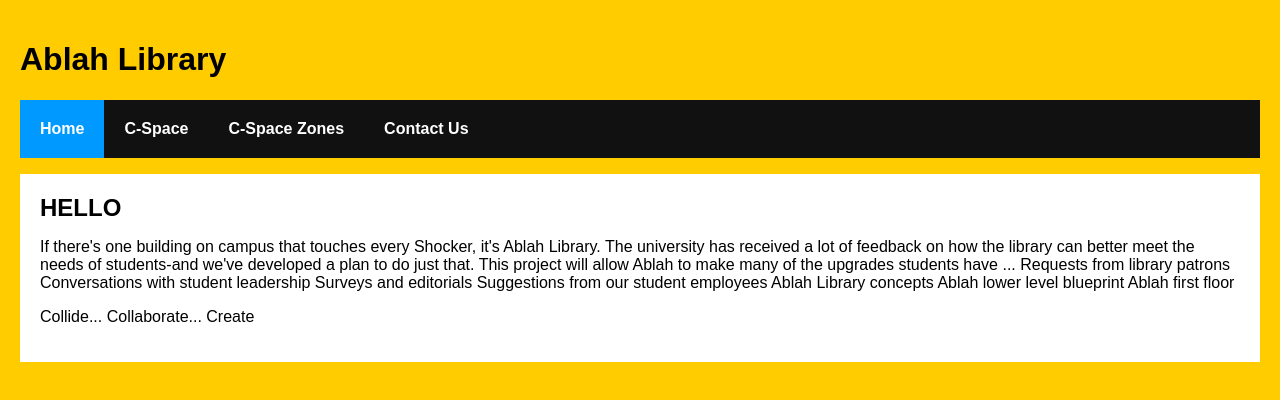
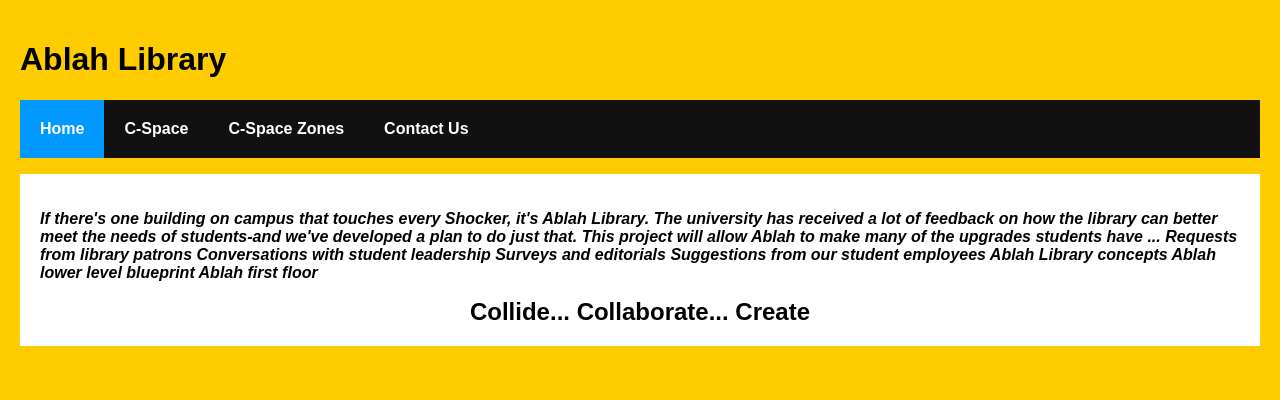
Before and after one commit to CR531/lib_project, a React (Create React App) app: page / in a window 1280 px wide. Shown: the top 400 px of the page. Built offline with nearby package versions, Linux system fonts and the light colour scheme.

Commit message:
modified Home.js file

```diff
--- a/src/Home.js
+++ b/src/Home.js
@@ -1,13 +1,12 @@
 import React, { Component } from "react";
-
+import "./index.css";
 class Home extends Component {
   render() {
     return (
       <div>
-        <h2>HELLO</h2>
-        <p>If there's one building on campus that touches every Shocker, it's Ablah Library. The university has received a lot of feedback on how the library can better meet the needs of students-and we've developed a plan to do just that. This project will allow Ablah to make many of the upgrades students have ... Requests from library patrons Conversations with student leadership Surveys and editorials Suggestions from our student employees Ablah Library concepts Ablah lower level blueprint Ablah first floor </p>
+        <p className="paragraph_css_1">If there's one building on campus that touches every Shocker, it's Ablah Library. The university has received a lot of feedback on how the library can better meet the needs of students-and we've developed a plan to do just that. This project will allow Ablah to make many of the upgrades students have ... Requests from library patrons Conversations with student leadership Surveys and editorials Suggestions from our student employees Ablah Library concepts Ablah lower level blueprint Ablah first floor </p>
 
-        <p>Collide... Collaborate... Create</p>
+        <h2 className="paragraph_css_2">Collide... Collaborate... Create</h2>
       </div>
     );
   }
--- a/src/index.css
+++ b/src/index.css
@@ -84,3 +84,14 @@
   font-weight: 600;
   font-style: oblique;
 }
+
+/*Home.js*/
+.paragraph_css_1{
+    font-weight: bolder;
+  font-style: oblique;
+}
+
+.paragraph_css_2{
+   display: block;
+   text-align: center;
+}
```
Also changed, not shown: 1 other file (tests, documents, lock files or other folders).
